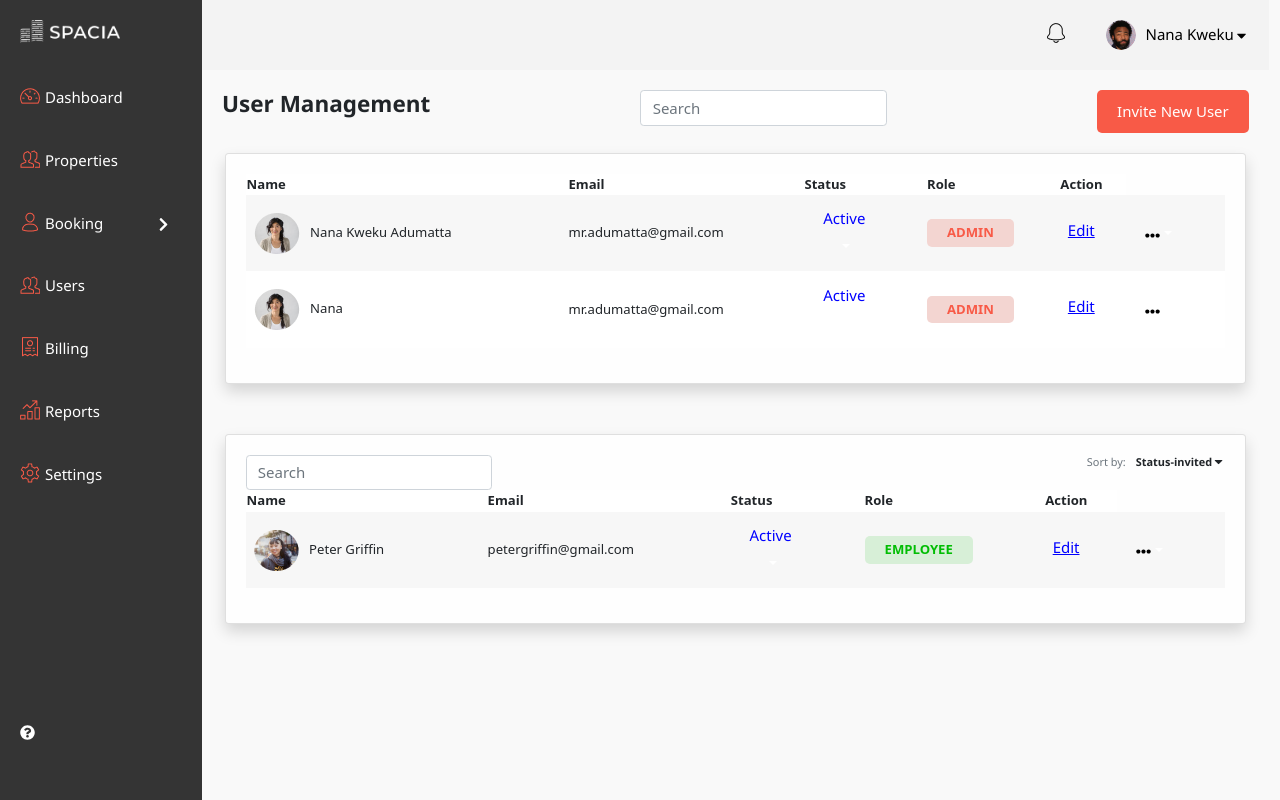
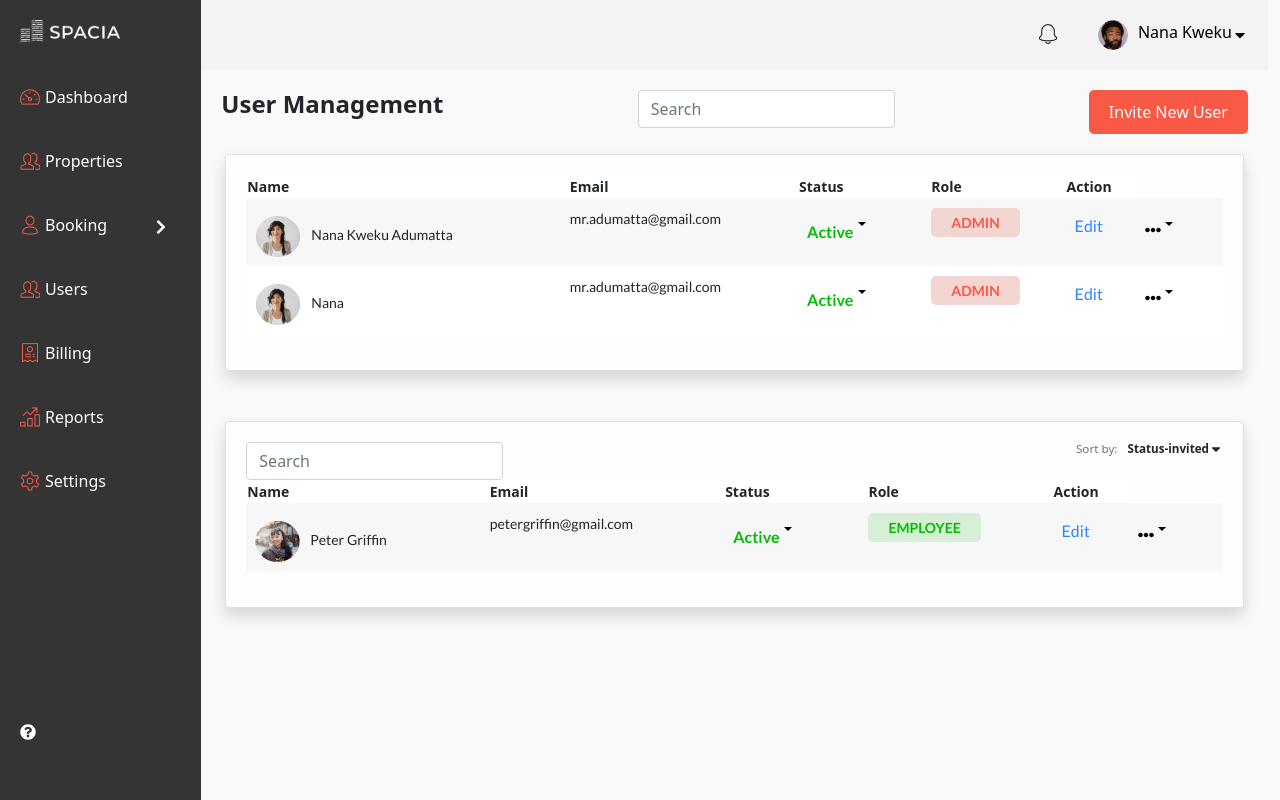
Before and after one commit to Kweku7k/spacia, a React (Create React App) app: page /users in a window 1280 px wide. Built offline with nearby package versions, Linux system fonts and the light colour scheme.

Commit message:
push to cloud

```diff
--- a/public/index.html
+++ b/public/index.html
@@ -18,8 +18,10 @@
     <link rel="manifest" href="%PUBLIC_URL%/manifest.json" />
 
 
-    <!-- Stripped Table Class -->
-    <link rel="stylesheet" href="https://www.w3schools.com/w3css/4/w3.css">
+    <!-- Fonts -->
+    <link rel="preconnect" href="https://fonts.googleapis.com">
+<link rel="preconnect" href="https://fonts.gstatic.com" crossorigin>
+<link href="https://fonts.googleapis.com/css2?family=Lato:wght@300;400;700;900&family=Poppins:wght@300;400;500;600;700;800&display=swap" rel="stylesheet">
     <!--
       Notice the use of %PUBLIC_URL% in the tags above.
       It will be replaced with the URL of the `public` folder during the build.
--- a/src/App.css
+++ b/src/App.css
@@ -1,3 +1,7 @@
+body{
+	font-family: 'Poppins', sans-serif;
+}
+
 .bg {
 	background-image: url("./img/Web/Spacia/settings/payment/bookingbg.png");
 	height: 70vh;
@@ -73,6 +77,7 @@ td{
 	border: none;
 	color: white;
 }
+
 .button-calm {
 	background-color: #f7f7f7;
 	border-radius: 5px;
@@ -152,7 +157,6 @@ input {
 }
 
 .headerUnderlineActive {
-	/* background-color: #343434; */
 	padding: 10px;
 	border-bottom: 1px solid #343434;
 }
@@ -168,9 +172,16 @@ input {
 	right: 0;
 }
 
+td{
+	font-family: 'Lato', sans-serif;
+	/* vertical-align: top; */
+	/* padding-top: 8px; */
+}
+
 tr:nth-child(even) {
 	background: #f7f7f7;
 }
+
 tr:nth-child(odd) {
 	background: white;
 }
--- a/src/Screens/Properties.js
+++ b/src/Screens/Properties.js
@@ -10,6 +10,7 @@ import bath from '../img/Web/Spacia/bathtub.png'
 import imgplaceholder from '../img/Web/Spacia/imgplaceholder.png'
 import holder from '../img/Web/Spacia/thumb.png'
 import FormModal from '../components/NewPropertyModal'
+import FeedbackModal from '../components/FeedbackModall'
 
 <tr>
 <td>Photo</td>
@@ -21,7 +22,6 @@ import FormModal from '../components/NewPropertyModal'
 </tr>
 
 const Properties = () => {
-
     const [formModal, setformModal] = useState(false)
     // Form Values
     const [beds, setBeds] = useState("")
@@ -33,6 +33,16 @@ const Properties = () => {
 
     const openFormModal = ()  => {
         setformModal(true)
+    }
+
+    const deleteModal = (id) => {
+        console.log(id)
+        setshowDeleteModal(true)
+        deleteProperty(id)
+    }
+
+    const closeDeleteModal =() =>{
+        setshowDeleteModal(false)
     }
 
     const onAdd = (property) => {
@@ -55,7 +65,7 @@ const Properties = () => {
         setformModal(false)
         const today = new Date()
         const added = today.getFullYear() + '-' + (today.getMonth() + 1) + '-' + today.getDate();
-        onAdd({ info, price, status, added })
+        onAdd({ info, price, status, added, beds, baths })
         setInfo('')
 
 
@@ -69,15 +79,19 @@ const Properties = () => {
             info: "COMMERCIAL SPACE FOR RENT AT ACCRA OPPOSITE NIMA POLICE STATION",
             added: "1st June 2021",
             status: "active",
-            price: '30'
+            price: '30',
+            beds: '2',
+            baths: '3'
         },
         {
             id:2,
-            photo: "{photo}",
+            photo: "{demo}",
             info: "COMMERCIAL SPACE FOR RENT AT ACCRA OPPOSITE NIMA POLICE STATION",
             added: "1st June 2021",
             status: "active",
-            price: '30'
+            price: '30',
+            beds: '3',
+            baths: '3'
         }
     ])
 
@@ -87,6 +101,7 @@ const Properties = () => {
         padding:20
     }
 
+    const [showDeleteModal, setshowDeleteModal] = useState(false)
     const deleteProperty = (id) =>{
         setproperties(properties.filter((property) => property.id !== id))
     }
@@ -133,7 +148,7 @@ const Properties = () => {
                 </tr>
 
                 {properties.map((property) => (
-                    <TableRow onDelete={() => deleteProperty(property.id)} image={property.image} info={property.info} added={property.added} beds="3" showers="2" status='FOR RENT' price='Ghc30/month'></TableRow>
+                    <TableRow onDelete={() => deleteModal(property.id)} image={demo} info={property.info} added={property.added} beds={property.beds} showers={property.baths} status='FOR RENT' price={property.price}></TableRow>
                 ))}
             </Table>
 </Container>
@@ -199,8 +214,13 @@ const Properties = () => {
 
         </Modal> */}
 
+{/* doneButton={() => deleteProperty()} */}
 <FormModal onSubmit={onSubmit} title="Add a new property" isOpen={formModal} isClose={closeFormModal} declineButton="Cancel" acceptButton="Change" info={info} setInfo={setInfo} status={status} setStatus={setStatus} beds={beds} setBeds={setBeds} price={price} setPrice={setPrice} baths={baths} setBaths={setBaths}/>
+<FeedbackModal isClose={closeDeleteModal} doneButton="Okay" isOpen={showDeleteModal} declineButton={closeDeleteModal}  >
+<h6>This property has been deleted</h6>
+</FeedbackModal>
         </div>
+
     )
 }
 
--- a/src/Screens/UserManagement.js
+++ b/src/Screens/UserManagement.js
@@ -98,10 +98,6 @@ const UserManagement = () => {
             role:"Admin"
         }
 ])
-
-
-
-
     //set state to toggle invite user
     const [show, setShow] = useState(false);
 
--- a/src/components/Button.js
+++ b/src/components/Button.js
@@ -4,7 +4,7 @@ import { FaPlus, FaTimes } from 'react-icons/fa'
 const Button = ({text, icon}) => {
     return (
         <div>
-            <button className="button"> <FaPlus /> {text}</button>
+            <button className="button"> {text}</button>
         </div>
     )
 }
--- a/src/components/NewPropertyModal.js
+++ b/src/components/NewPropertyModal.js
@@ -1,12 +1,24 @@
-import React from 'react'
+import React, {useState} from 'react'
 import { Modal, Row } from "react-bootstrap";
 import { FaTimes, FaImage } from 'react-icons/fa';
 
 function NewPropertyModal({ declineButton,acceptButton,body,status,title, isOpen, isClose, onSubmit, children, info, email, phone, setInfo, beds, setBeds, baths, setBaths }) {
+    const [picture, setPicture] = useState(null)
 
     const label = {
         textAlign:'center'
     }
+
+    const handleImage= (e) => {
+        console.log(e.target.files[0])
+        console.log(picture)
+        const pic = e.target.files[0]
+        setPicture({pic})
+        console.log(setPicture)
+
+    }
+
+
     return (
         <Modal show={isOpen} onHide={isClose} style={{textAlign:'center'}}>
        <div style={{display:'flex', flexDirection:'row-reverse', padding:30, paddingBottom:0}}>
@@ -18,6 +30,7 @@ function NewPropertyModal({ declineButton,acceptButton,body,status,title, isOpen
 
         <div style={{width:50, height:50, backgroundColor:'#ECECEC', textAlign:'center'}}>
             <FaImage />
+            <input type="file" onChange={handleImage}/>
         </div>
         <br/>
         <div class="form-group">
--- a/src/components/TableRow.js
+++ b/src/components/TableRow.js
@@ -3,6 +3,7 @@ import bed from '../img/Web/Spacia/bed.png'
 import bathtub from '../img/Web/Spacia/bathtub.png'
 import { FaEdit, FaTimes } from 'react-icons/fa'
 import {Row} from 'react-bootstrap'
+import '../css/Table.css'
 
 {/* <TableRow info="Some Text" Added='February 20th' Status='Availble' Price='Ghc30'></TableRow> */}
 
@@ -19,6 +20,11 @@ const TableRow = ({image, info, added, status, price, beds, showers, onDelete, o
         paddingLeft:20,
         paddingRight:20
     }
+
+    const tableCell = {
+        verticalAlign:'top',
+        paddingTop:10
+    }
     return (
             <tr style={{borderBottom:"1px dashed black"}} >
                     <td><img src={image} width={100} alt="demo"/></td>
@@ -27,11 +33,12 @@ const TableRow = ({image, info, added, status, price, beds, showers, onDelete, o
                             <h6 style={{fontSize:'small'}}>
                         {info}
                             </h6>
-                            <div style={{display:'flex', justifyContent:'space-evenly'}}>
+                            <br/>
+                            <div style={{display:'flex'}}>
                             <img src={bed} style={{ width:20, height:20}} alt="bed"></img>
-                            <h6>{showers}</h6>
+                            <h6 style={{paddingLeft:20, paddingRight:20}}>{showers}</h6>
                             <img src={bathtub} style={{ width:20, height:20}} alt="bathtub"></img>
-                            <h6>{beds}</h6>
+                            <h6 style={{paddingLeft:20, paddingRight:20}}>{beds}</h6>
                             </div>
                         </div>
                         </td>
@@ -40,7 +47,7 @@ const TableRow = ({image, info, added, status, price, beds, showers, onDelete, o
                     <td><button style={available}>AVAILABLE</button></td>
                     <td>
                         <div>
-                            <b>{price}</b>
+                            <b>Ghc {price} / month</b>
                             <br/>
                             <div style={{display:'flex', marginTop:20}}>
                             <div onClick={onEditProperty} style={{display:'flex', cursor:'pointer', paddingRight:10, color:'grey'}}>
--- a/src/components/UserTableRow.js
+++ b/src/components/UserTableRow.js
@@ -29,9 +29,14 @@ const approver = {
 
 const edit={
     border: 'none',
-    backgroundColor: 'transparent'
+    backgroundColor: 'transparent',
+    display:'flex',
+    // margin:'auto',
+    paddingLeft:0,
+    color:'black',
+
 }
-
+const sege = "active"
 const active ={
     color: 'green',
     fontWeight:'bold'
@@ -43,10 +48,12 @@ const active ={
             <td><div> <img src={profile} style={{marginRight:10}} alt="User"/>{name}</div></td>
             <td>{email}</td>
 
-            <td style={statusStyle}>
+            <td>
+                {/* Tenary conditional statement */}
+                {/* <div className={`banner ${active ? "active" : ""}`}>{children}</div> */}
                        <Dropdown>
-                        <Dropdown.Toggle variant="success" style={edit} id="dropdown-basic">
-                                <h6 style={{color:'blue'}}>Active</h6>
+                        <Dropdown.Toggle style={edit} id="dropdown-basic">
+                                <h6 style={{color:'#02BD04', fontWeight:'bold'}}>Active</h6>
                         </Dropdown.Toggle>
 
                         <Dropdown.Menu>
@@ -60,7 +67,7 @@ const active ={
 
             <td><button style={style}>{role}</button></td>
             <td>
-                <h6 style={{color:'blue', textDecoration:'underline'}} href="#" onClick={onEdit}>Edit</h6>
+                <h6 style={{color:'#2B86FF', textDecoration:'none'}} href="#" onClick={onEdit}>Edit</h6>
             </td>
             <td>
             <Dropdown>
--- /dev/null
+++ b/src/css/Table.css
@@ -0,0 +1,4 @@
+td{
+    padding-top: 10px;
+    vertical-align: top;
+}
```
